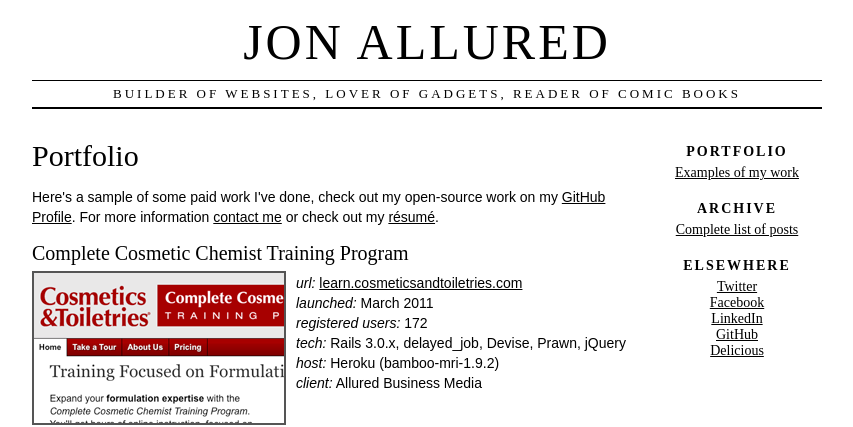
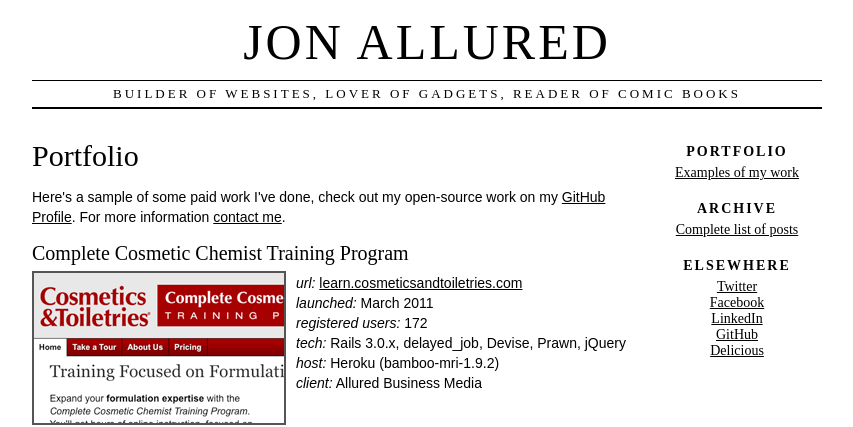
Before and after one commit to jonallured/jonallured.com, a Jekyll site: the page built from portfolio/index.html, in a window 1280 px wide. Shown: the top 427 px of the page, without its empty margins (213-1066 px from the left). Built offline with Jekyll 4.4.1, drawn with Linux system fonts in a browser that asks for light colours.

Commit message:
took off the resume link since its not ready yet

```diff
--- a/portfolio/index.html
+++ b/portfolio/index.html
@@ -4,7 +4,7 @@
 ---
 <article>
 	<h1>Portfolio</h1>
-	<p>Here's a sample of some paid work I've done, check out my open-source work on my <a href="http://github.com/jonallured">GitHub Profile</a>. For more information <a href="/contact">contact me</a> or check out my <a href="/resume">r&eacute;sum&eacute;</a>.</p>
+	<p>Here's a sample of some paid work I've done, check out my open-source work on my <a href="http://github.com/jonallured">GitHub Profile</a>. For more information <a href="/contact">contact me</a>.</p>
 	<div class="project">
 		<h2>Complete Cosmetic Chemist Training&nbsp;Program</h2>
 		<a href="http://learn.cosmeticsandtoiletries.com"><img src="/images/c3tp-pic.png" /></a>
```
